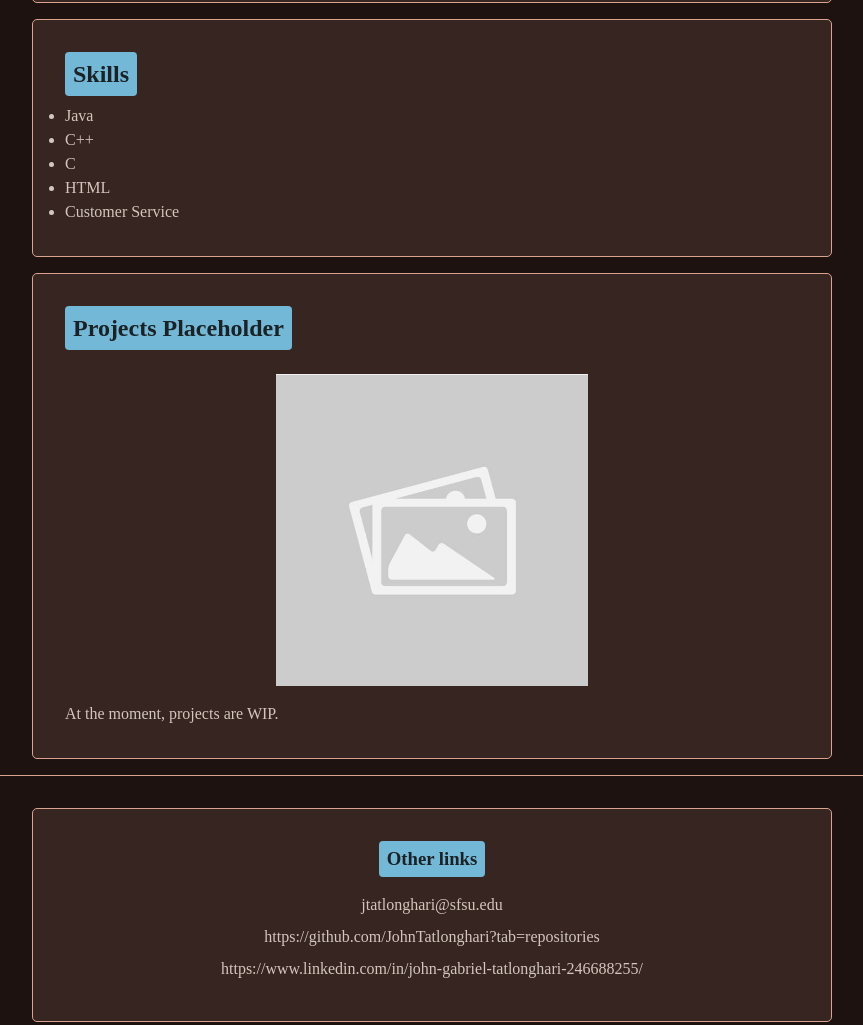
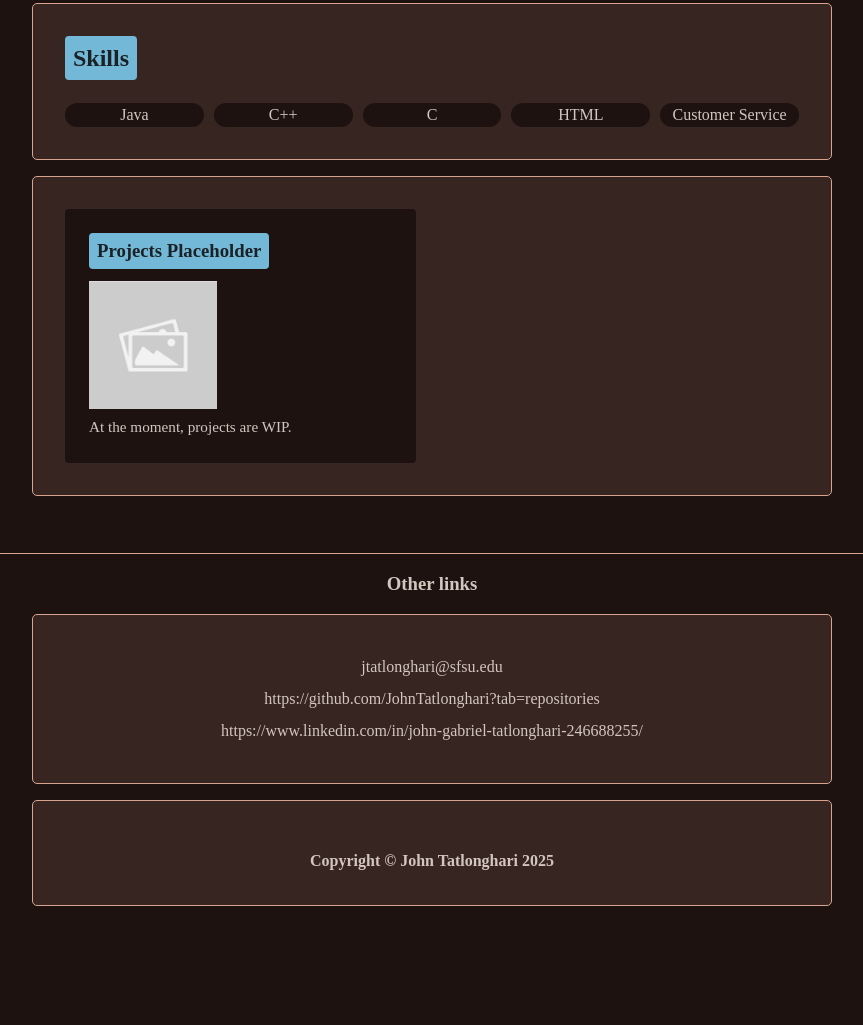
Before and after one commit to JohnTatlonghari/CSC317, a plain HTML site: page assignments/assignment-3/index.html in a window 1280 px wide. Shown: the part 1677-2702 px from the top of the page, without its empty margins (208-1071 px from the left). After the commit the page ends 2615 px from the top, so only its background shows below. Drawn offline with Linux system fonts and the light colour scheme; a web font is replaced by a local one.

Commit message:
Submission for Assignment-3.

```diff
--- a/assignments/assignment-3/index.html
+++ b/assignments/assignment-3/index.html
@@ -9,7 +9,7 @@
    <meta name="author" content="John Tatlonghari">
 
    <link rel="icon" type="image/x-icon" href="images/w-icon.png">
-   <link rel="stylesheet" href="styles/ai-2.css">
+   <link rel="stylesheet" href="styles/hybrid.css">
    <link rel="preconnect" href="https://fonts.googleapis.com">
    <link rel="preconnect" href="https://fonts.gstatic.com" crossorigin>
    <link href="https://fonts.googleapis.com/css2?family=Andada+Pro:ital,wght@0,400..840;1,400..840&display=swap" rel="stylesheet">
@@ -29,16 +29,17 @@
          <a href="#about">About Me</a>
          <a href="#education">Education</a>
          <a href="#experience">Experience</a>
-         <a href="#hobbies">Hobbies</a>
-         <a href="#contact-info">Contact Info</a>
+         <a href="#links">External Links</a>
 
       </nav>
    </header>
 
    <main>
+
+
          <section id="bio">
          <h1>John Tatlonghari</h1>
-            <h3>About Me</h3>
+         <h3>About Me</h3>
             <p>
                Hi, I'm John Tatlonghari (TAT-LONG-HARI), a junior Computer Science major at San Francisco State
                University. I mainly do programming in Java. Recently, I started learning C++.
@@ -49,8 +50,8 @@
          </section>
 
          <section id="hometown">
-            <h2>From San Carlos, CA</h3>
-            <p><img src="images/Laurel_Street.png" alt="Hometown Image"></p>
+            <h2>From San Carlos, CA</h2>
+            <img src="images/Laurel_Street.png" alt="Hometown Image">
          </section>
 
          <section id="education">
@@ -72,7 +73,7 @@
          </section>
 
          <section id="experience">
-            <h2>Experience</h1>
+            <h2>Experience</h2>
             <table class="expTable" style="border-collapse: collapse; border: 3px solid">
                <tr style="border: 3px solid">
                   <th>Position</th>
@@ -92,28 +93,32 @@
             </table>
          </section>
 
-         <section class="skills">
-            <h2>Skills</h1>
-            <ul>
-               <li>Java</li>
-               <li>C++</li>
-               <li>C</li>
-               <li>HTML</li>
-               <li>Customer Service</li>
-            </ul>
+         <section id="skills">
+            <h2>Skills</h2>
+            <div id="skills-content">
+
+               <p>Java</p>
+               <p>C++</p>
+               <p>C</p>
+               <p>HTML</p>
+               <p>Customer Service</p>
+            </div>
          </section>
 
-         <section id="projects">
-            <h2>Projects Placeholder</h1>
-            <img src="images/placeholder-project.jpg" width="312" height="312" alt="Project Placeholder">
+         <section id="project-grid">
+            <div id="project-card">
+            <h3>Projects Placeholder</h3>
+            <img src="images/placeholder-project.jpg" width="128" height="128" alt="Project Placeholder">
             <p>At the moment, projects are WIP.</p>
+            </div>
          </section>
 
    </main>
 
    <footer>
+      <h3>Other links</h3>
       <section id="links">
-         <h3>Other links</h3>
+
             <a href="mailto:">jtatlonghari@sfsu.edu</a>
             <a href="">https://github.com/JohnTatlonghari?tab=repositories</a>
             <a href="">https://www.linkedin.com/in/john-gabriel-tatlonghari-246688255/</a>
--- a/assignments/assignment-3/styles/hybrid.css
+++ b/assignments/assignment-3/styles/hybrid.css
@@ -0,0 +1,229 @@
+/* AI-2 PART */
+
+:root {
+    --bg-color: #1d120f;
+    --section-bg-color: #362520;
+    --text-color: #d3c6bf;
+    --heading-bg: #74b8d8;
+    --heading-color: #1a2225;
+    --border-color: #d9a38f;
+    --font-family: 'Andada Pro', serif;
+}
+
+/* Reset some default browser styles */
+* {
+    margin: 0;
+    padding: 0;
+    box-sizing: border-box;
+}
+
+/* Body styling */
+body {
+    background-color: var(--bg-color);
+    color: var(--text-color);
+    font-family: var(--font-family);
+    line-height: 1.5;
+}
+
+/* Header and nav links */
+header {
+    background-color: var(--bg-color);
+    padding: 1rem;
+    border-bottom: 1px solid var(--border-color);
+}
+
+header nav {
+    display: flex;
+    justify-content: center;
+}
+
+header nav a {
+    color: var(--text-color);
+    text-decoration: none;
+    margin: 0 1rem;
+    transition: transform 0.2s ease-in-out;
+}
+
+/* Bounce animation on hover */
+@keyframes bounce {
+
+    0%,
+    20%,
+    50%,
+    80%,
+    100% {
+        transform: translateY(0);
+    }
+
+    40% {
+        transform: translateY(-5px);
+    }
+
+    60% {
+        transform: translateY(-3px);
+    }
+}
+
+header nav a:hover {
+    color: var(--heading-bg);
+    animation: bounce 0.8s;
+}
+
+/* Generic section styling */
+section {
+    background-color: var(--section-bg-color);
+    padding: 2rem;
+    margin: 1rem auto;
+    max-width: 800px;
+    border: 1px solid var(--border-color);
+    border-radius: 5px;
+}
+
+
+/* Highlighted headings */
+section h1,
+section h2,
+section h3 {
+    background-color: var(--heading-bg);
+    color: var(--heading-color);
+    display: inline-block;
+    padding: 0.25rem 0.5rem;
+    border-radius: 4px;
+    margin-bottom: 0.5rem;
+}
+
+/* Override for bio section h1 to force block display */
+#bio h1 {
+    display: block;
+    margin-bottom: 1rem;
+    max-width: fit-content;
+}
+
+/* Table styling (experience section) */
+.expTable {
+    width: 100%;
+    border-collapse: collapse;
+    margin-top: 1rem;
+}
+
+.expTable th,
+.expTable td {
+    border: 2px solid var(--border-color);
+    padding: 0.5rem;
+    text-align: left;
+}
+
+/* Footer styling */
+footer {
+    background-color: var(--bg-color);
+    border-top: 1px solid var(--border-color);
+    padding: 1rem;
+    text-align: center;
+}
+
+#linksHeader h3 {
+    display: block;
+    margin-bottom: 1rem;
+    /* Adjust spacing as desired */
+}
+
+/* Display each link on a separate line */
+#links a {
+    display: block;
+    margin: 0.5rem 0;
+    /* Adjust spacing between links if needed */
+}
+
+footer a {
+    color: var(--text-color);
+    text-decoration: none;
+    margin-right: 1rem;
+}
+
+footer a:hover {
+    color: var(--heading-bg);
+}
+
+footer h4 {
+    margin-top: 1rem;
+    color: var(--text-color);
+}
+
+/* AI-2 PART END */
+
+/*  HANDWRITTEN PART  */
+
+#logo {
+    display: flex;
+    justify-content: center;
+    align-items: center;
+    background-color: var(--section-bg-color);
+    border-top-right-radius: 20px;
+    border-top-left-radius: 20px;
+}
+
+#logo>img {
+    width: fit-content;
+
+}
+
+
+main {
+    margin-top: 3%;
+    margin-bottom: 3%;
+    border-radius: 20px;
+    background-color: var(--bg-color);
+    padding: 3px;
+
+}
+
+/* Projects */
+#project-grid {
+    display: grid;
+    grid-template-columns: repeat(auto-fill, minmax(300px, 1fr));
+    gap: 2rem;
+}
+
+#project-card {
+    background-color: var(--bg-color);
+    padding: 1.5rem;
+    border-radius: 4px;
+    transition: transform 0.3s, box-shadow 0.3s;
+}
+
+#project-card:hover {
+    transform: translateY(-5px);
+    box-shadow: 0 5px 15px rgba(224, 105, 105, 0.137);
+}
+
+#project-card h3 {
+    margin-top: 0;
+    margin-bottom: 0.75rem;
+}
+
+#project-card p {
+    margin-bottom: 0;
+    font-size: 0.95rem;
+}
+
+/*Skills*/
+#skills-content {
+    justify-content: center;
+    align-items: center;
+    display: flex;
+    flex-direction: row;
+    gap: 10px;
+}
+
+#skills-content>p {
+    display: flex;
+    background-color: var(--bg-color);
+    border-radius: 20px;
+    width: 20%;
+    justify-content: center;
+    align-items: center;
+    margin-top: 2%;
+}
+
+
+/*  HANDWRITTEN PART END */
--- a/assignments/assignment-3/styles/styles.css
+++ b/assignments/assignment-3/styles/styles.css
@@ -21,7 +21,7 @@
     border-top-left-radius: var(--border-rad-std);
 }
 
-#logo > img {
+#logo>img {
     width: fit-content;
 
 }
@@ -37,7 +37,7 @@ nav {
     border-bottom-left-radius: var(--border-rad-std);
 }
 
-nav > a {
+nav>a {
     font-family: var(--heading-font-family);
     font-size: 120%;
     font-weight: bold;
@@ -45,14 +45,15 @@ nav > a {
 
 }
 
-h1{
+h1 {
     font-family: var(--heading-font-family);
     font-size: 2.5rem;
     color: var(--heading-color);
 
 }
 
-h2, th {
+h2,
+th {
     font-size: 1.95rem;
     font-family: var(--heading-font-family);
     color: var(--heading-color);
@@ -65,10 +66,13 @@ h3 {
     color: #1b285d;
 }
 
-p,li,td, #copyright {
+p,
+li,
+td,
+#copyright {
     font-family: var(--content-font-family);
     font-size: 1.7rem;
-    color:var(--content-color);
+    color: var(--content-color);
 }
 
 body {
@@ -86,32 +90,50 @@ main {
 }
 
 /* Projects */
-.project-grid {
+#project-grid {
     display: grid;
     grid-template-columns: repeat(auto-fill, minmax(300px, 1fr));
     gap: 2rem;
 }
 
-.project-card {
-    background-color: #f9f9f9;
+#project-card {
+    background-color: #a9b4e1;
     padding: 1.5rem;
-    border-radius: 4px;
+    border-radius: 20px;
     transition: transform 0.3s, box-shadow 0.3s;
 }
 
-.project-card:hover {
+#project-card:hover {
     transform: translateY(-5px);
     box-shadow: 0 5px 15px rgba(0, 0, 0, 0.05);
 }
 
-.project-card h3 {
+#project-card h3 {
     margin-top: 0;
     margin-bottom: 0.75rem;
 }
 
-.project-card p {
+#project-card p {
     margin-bottom: 0;
     font-size: 0.95rem;
+}
+
+/*Skills*/
+#skills-content {
+    justify-content: center;
+    align-items: center;
+    display: flex;
+    flex-direction: row;
+    gap: var(--gap-std);
+}
+
+#skills-content>p {
+    display: flex;
+    background-color: #a9b4e1;
+    border-radius: 20px;
+    width: 15%;
+    justify-content: center;
+    align-items: center;
 }
 
 
@@ -120,6 +142,7 @@ main {
     align-items: center;
     justify-content: center;
     gap: var(--gap-std);
+
 }
 
 footer {
@@ -135,13 +158,13 @@ footer {
 }
 
 #copyright {
-    padding-top:var(--padding-std);
+    padding-top: var(--padding-std);
 }
 
 a:hover {
-    color:rgb(162, 97, 236);
+    color: rgb(162, 97, 236);
 }
 
 a:active {
-    background-color:rgb(182, 171, 230);
+    background-color: rgb(182, 171, 230);
 }
```
Also changed, not shown: assignments/assignment-3/styles/ai-1.css (+0 -16 lines), assignments/assignment-3/styles/ai-2.css (+12 -15 lines), assignments/assignment-3/styles/fonts/CCJimLee.ttf (deleted), assignments/assignment-3/styles/styling tips.txt (deleted), 2 other files. Lines whose indentation alone changed are shown as unchanged.
